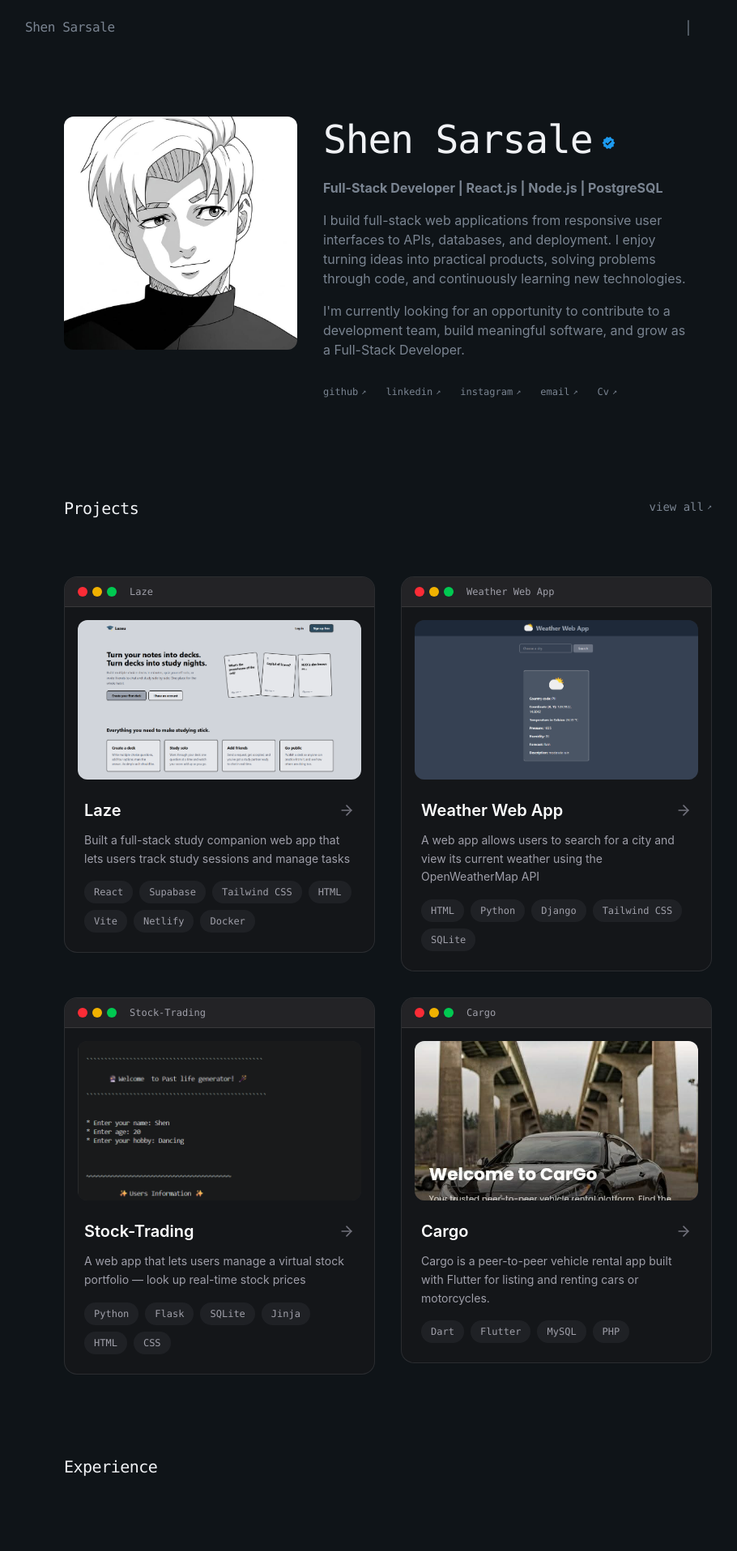
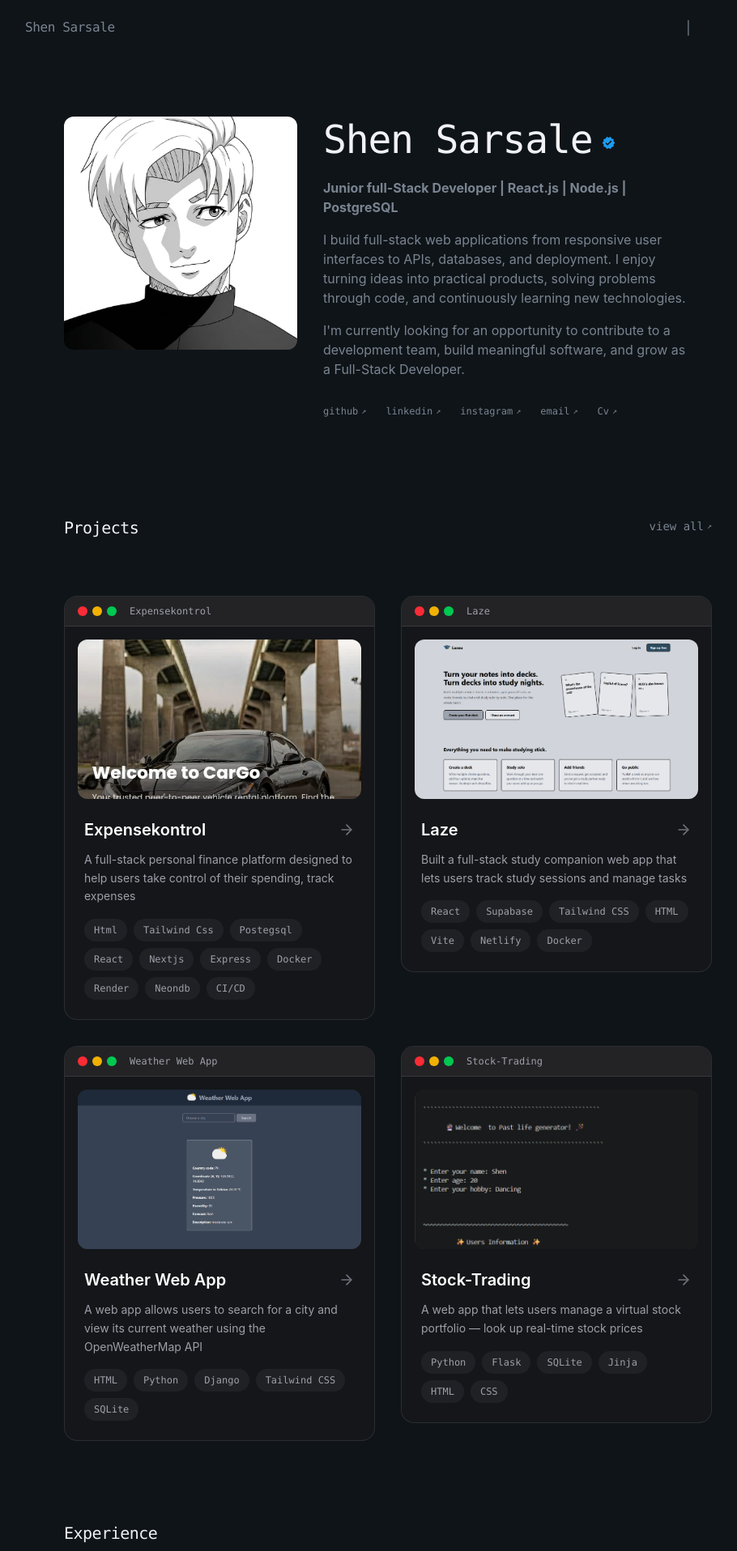
Before and after one commit to Ein-shen/My-porfolio, a React (Vite) app: page / in a window 1280 px wide. Shown: the top 1916 px of the page at 81% size, without its empty margins (161-1071 px from the left). Built offline with nearby package versions, Linux system fonts and the light colour scheme; the HTML template or start-up script is replaced by a standard one.

Commit message:
added the project design sc mc style

```diff
--- a/src/sections/Hero.jsx
+++ b/src/sections/Hero.jsx
@@ -32,7 +32,7 @@ export const Hero = () => {
                         <div className="space-y-4 text-muted-foreground max-w-md ">
 
                             <h2 className='font-bold text-md animate-fade-in animation-delay-600'>
-                                Full-Stack Developer | React.js | Node.js | PostgreSQL
+                                Junior full-Stack Developer | React.js | Node.js | PostgreSQL
                             </h2>
                             <p className='animate-fade-in animation-delay-600'>
                                 I build full-stack web applications from responsive user interfaces to APIs, databases, and deployment. I enjoy turning ideas into practical products, solving problems through code, and continuously learning new technologies.
--- a/src/sections/Projects.jsx
+++ b/src/sections/Projects.jsx
@@ -4,6 +4,15 @@ import { Link } from 'react-router-dom'
 import { View_projects } from "../away/View_projects"
 
 const projects = [
+
+
+
+    { title: "Expensekontrol",
+      description: "A full-stack personal finance platform designed to help users take control of their spending, track expenses",
+      image: "cargo.jpg",
+      tags: ["Html", "Tailwind Css", "Postegsql", "React", "Nextjs", "Express", "Docker", "Render", "Neondb", "CI/CD" ],
+      github: "https://github.com/Syloms/Cargo"
+    },
 
     { title: "Laze",
       description: "Built a full-stack study companion web app that lets users track study sessions and manage tasks",
@@ -26,12 +35,7 @@ const projects = [
       ["Python", "Flask", "SQLite", "Jinja", "HTML", "CSS"],
       github: "https://github.com/Ein-shen/Stock-Trading" },
 
-    { title: "Cargo",
-      description: "Cargo is a peer-to-peer vehicle rental app built with Flutter for listing and renting cars or motorcycles.",
-      image: "cargo.jpg",
-      tags: ["Dart", "Flutter", "MySQL", "PHP"],
-      github: "https://github.com/Syloms/Cargo"
-    },
+
 
 
 ]
```
